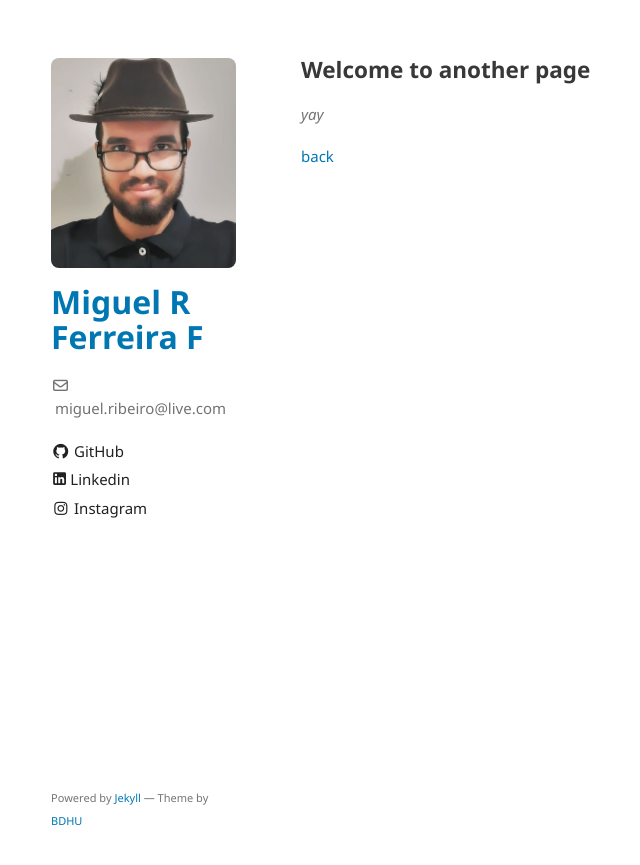
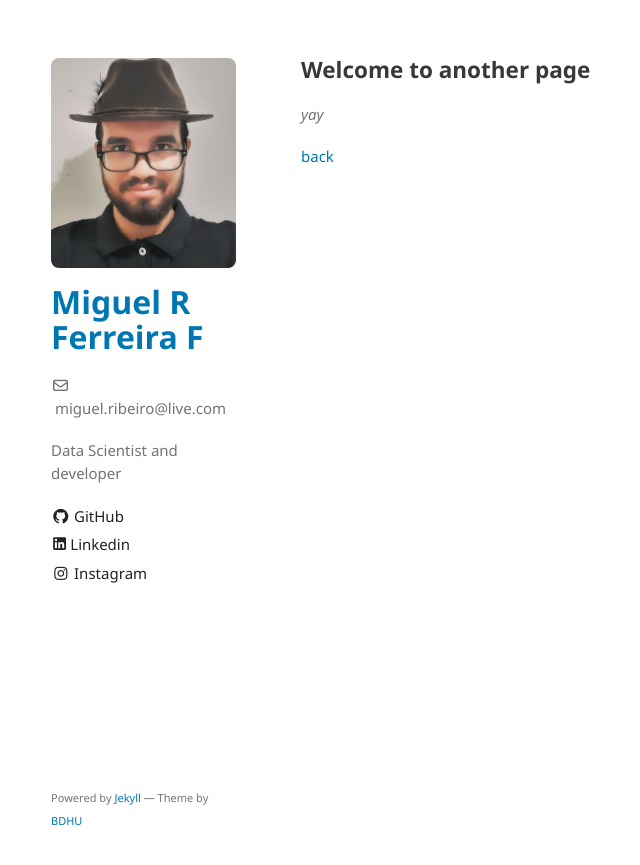
Before and after one commit to miguelrferreiraf/miguelrferreiraf.github.io, a Jekyll site: the page built from another-page.md, in a window 1280 px wide. Shown: the top 865 px of the page, without its empty margins (159-799 px from the left). Built offline with Jekyll 4.4.1, drawn with Linux system fonts in a browser that asks for light colours; the repository's description, which GitHub fills in, is left out; our own code applies the rules of GitHub Pages for plain Markdown files.

Commit message:
Update _config.yml

```diff
--- a/_config.yml
+++ b/_config.yml
@@ -1,7 +1,7 @@
 title: Miguel R Ferreira F
 logo: /assets/img/me.jpeg
 email: miguel.ribeiro@live.com
-description:
+description: Data Scientist and developer
 show_downloads: false
 google_analytics: G-ZLK2GHB055
 color-scheme: auto
```
